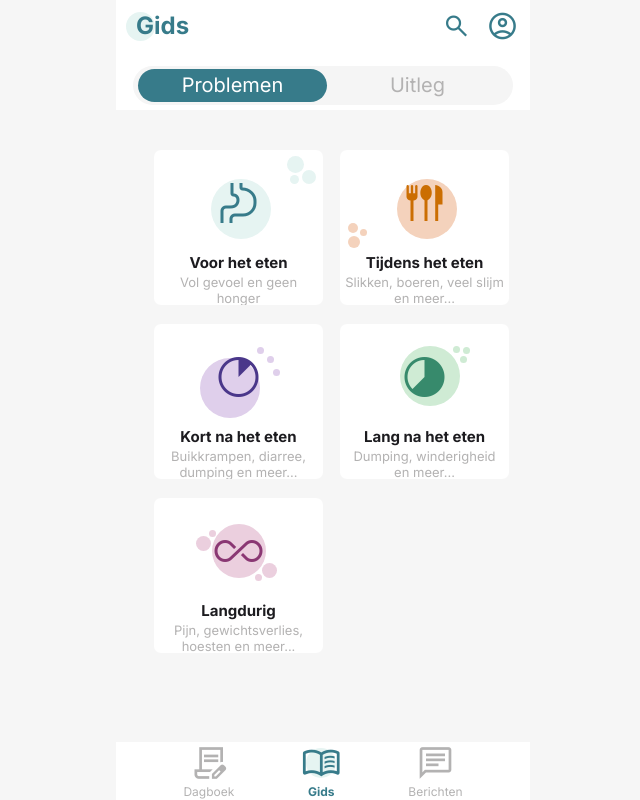
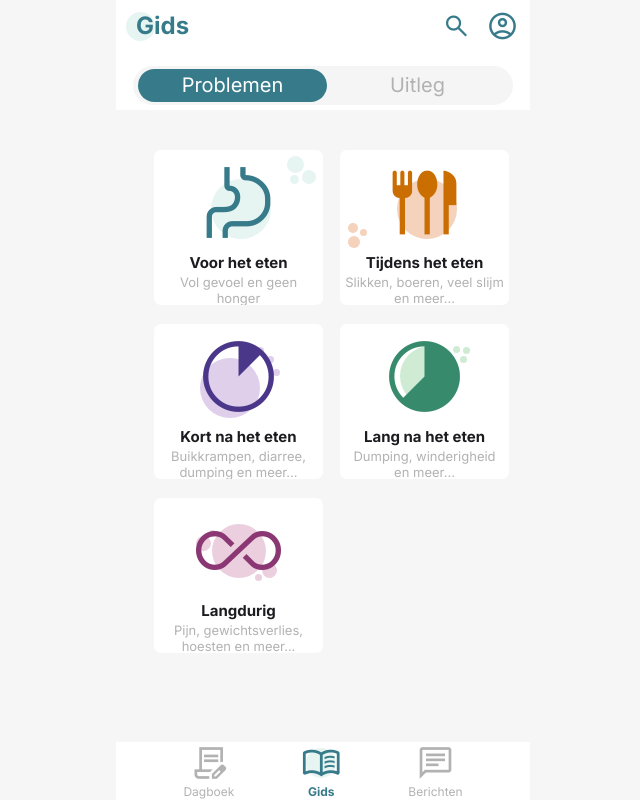
Before and after one commit to plieverse/herstelgids, a React (Vite) app in the folder client/: page /gids in a window 1280 px wide. Shown: the whole page, without its empty margins (317-957 px from the left). Built offline with nearby package versions, Linux system fonts and the light colour scheme; no server answers.

Commit message:
Increase guide tile icons to 85px to match Figma
Co-Authored-By: Claude Sonnet 4.6 <noreply@anthropic.com>

```diff
--- a/client/src/pages/guide/GuidePage.jsx
+++ b/client/src/pages/guide/GuidePage.jsx
@@ -196,7 +196,7 @@ export default function GuidePage() {
               display: 'flex', alignItems: 'center', justifyContent: 'center',
             }}>
               <span className="material-symbols-outlined" style={{
-                fontSize: '48px', color: tile.iconColor, userSelect: 'none',
+                fontSize: '85px', color: tile.iconColor, userSelect: 'none',
               }}>{tile.icon}</span>
             </div>
 
```
